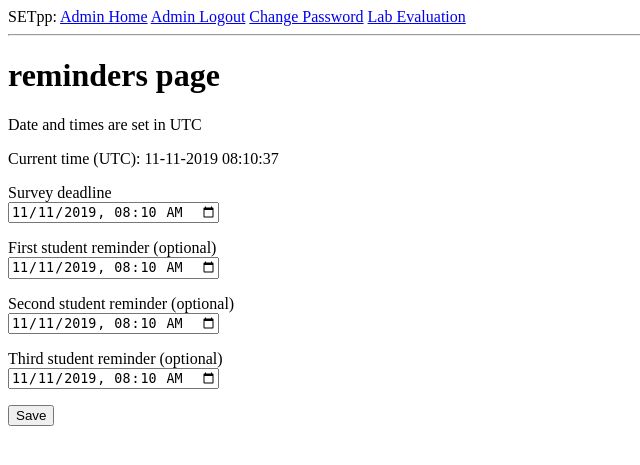
After one commit to ryanku98/SETpp, a Flask app: page /deadline in a window 1280 px wide. The commit adds this page. Shown: the top 465 px of the page, without its empty margins (0-640 px from the left). Run offline with Flask 2, Linux system fonts and the light colour scheme; the visitor is signed in with stand-in values (Sample User, id 1); some libraries are stand-ins or nearby versions.

Commit message:
Create structure for deadlines and reminders

```diff
--- a/app/forms.py
+++ b/app/forms.py
@@ -1,13 +1,40 @@
 from flask_wtf import FlaskForm
-from wtforms import FileField, StringField, PasswordField, BooleanField, SubmitField, IntegerField, RadioField, TextAreaField
+from wtforms import FileField, StringField, PasswordField, BooleanField, SubmitField, IntegerField, RadioField, TextAreaField #, DateTimeField
+from wtforms.ext.dateutil.fields import DateTimeField
 from wtforms.validators import DataRequired, Email, EqualTo, ValidationError
 from flask_wtf.file import FileRequired, FileAllowed
 from app.models import User
 from app.survey import studentExists
+# CHANGE WHEN FUNCTION IS MOVED:
+# from app.routes import is_valid_datetime
 
-class UploadForm(FlaskForm):
-    roster = FileField(validators=[FileRequired(), FileAllowed(['csv', 'xlsx', 'xls'], 'CSV/Excel files only!')])
-    submit = SubmitField('Upload')
+# TODO: move this to survey.py after data analysis feature is done
+# CHANGE in app.routes setDates?
+# CHANGE in app.forms DatesForm validation
+from datetime import datetime
+from dateutil.relativedelta import relativedelta
+def is_valid_datetime(dt1, dt2):
+    """Returns True if dt1 is strictly after dt2 - False otherwise"""
+    # at least one attribute of delta is positive iff dt1 is in fact after dt2 (non-positive attributes are 0)
+    # all attributes of delta are 0 iff dt1 is identical to dt2
+    # at least one attribute of delta is negative iff dt1 is before dt2 (non-negative attributes are 0)
+    delta = relativedelta(dt1, dt2)
+    # test for negativity in attributes:
+    # first assume invalid
+    # if hit positive value, set flag to True but continue to end
+    # if hit negative value, return False immediately and unconditionally
+    # if/when reached end, return flag (if all 0s, flag remains False)
+    validity = False
+    delta_attributes = [delta.years, delta.months, delta.weeks, delta.days, delta.hours, delta.minutes, delta.seconds, delta.microseconds]
+    # delta_attributes = [delta.years, delta.months, delta.weeks, delta.days, delta.hours, delta.minutes]
+    for attribute in delta_attributes:
+        # if positive
+        if attribute > 0:
+            validity = True
+        # if negative
+        elif attribute < 0:
+            return False
+    return validity
 
 class LoginForm(FlaskForm):
     email = StringField('Email', validators=[DataRequired()])
@@ -27,6 +54,7 @@ class RegistrationForm(FlaskForm):
     def validate_email(self, email):
         if User.query.count() != 0:
             raise ValidationError('An admin already exists for this system.')
+
 class ChangePasswordForm(FlaskForm):
     current_password = PasswordField('Current Password', validators=[DataRequired()])
     password = PasswordField('New Password', validators=[DataRequired()])
@@ -41,6 +69,26 @@ class ResetPasswordForm(FlaskForm):
 class RequestPasswordResetForm(FlaskForm):
     email = StringField('Email', validators=[DataRequired(), Email()])
     submit = SubmitField('Reset')
+
+class CreateSurveyForm(FlaskForm):
+    roster = FileField(validators=[FileRequired(), FileAllowed(['csv', 'xlsx', 'xls'], 'CSV/Excel files only!')])
+    submit = SubmitField('Create')
+
+class DatesForm(FlaskForm):
+    parse_kwargs = {'yearfirst': True, 'dayfirst': False}
+    display_format = '%m/%d/%Y %H:%M'
+    # used in dates.html for default value
+    default_format = '%Y-%m-%dT%H:%M'
+    deadline = DateTimeField('Survey deadline', parse_kwargs=parse_kwargs, display_format=display_format, validators=[DataRequired()])
+    reminder1 = DateTimeField('First student reminder (optional)', parse_kwargs=parse_kwargs, display_format=display_format)
+    reminder2 = DateTimeField('Second student reminder (optional)', parse_kwargs=parse_kwargs, display_format=display_format)
+    reminder3 = DateTimeField('Third student reminder (optional)', parse_kwargs=parse_kwargs, display_format=display_format)
+    submit = SubmitField('Save')
+
+    def validate_deadline(self, deadline):
+        # compare submitted deadline to current time
+        if not is_valid_datetime(self.deadline.data, datetime.utcnow()):
+            raise ValidationError('Invalid deadline: make sure to set a deadline after the current time')
 
 class SurveyForm(FlaskForm):
     # SUBMISSION VALIDATION
--- a/app/models.py
+++ b/app/models.py
@@ -2,11 +2,12 @@ from datetime import datetime
 from app import app, db, login
 from flask_login import UserMixin
 from werkzeug.security import generate_password_hash, check_password_hash
+from time import time
 import jwt
-from time import time
 
 # inherits from db.Model, a base class for all models in Flask-SQLAlchemy
 class User(UserMixin, db.Model):
+    """Defines the User database model - for this instance, at most 1 User should exist at any given time"""
     # defines fields as class variables, or instances of db.Column class, taking field type as an argument
     id = db.Column(db.Integer, primary_key=True)
     email = db.Column(db.String(120), index=True, unique=True)
@@ -31,11 +32,25 @@ class User(UserMixin, db.Model):
             return
         return User.query.get(id)
 
-
-
     def __repr__(self):
         return '<User {}>'.format(self.email)
 
 @login.user_loader
 def load_user(id):
     return User.query.get(int(id))
+
+class Deadline(db.Model):
+    """Defines the Deadline database model - for this instance, at most 1 Deadline should exist at any given time"""
+    id = db.Column(db.Integer, primary_key=True)
+    datetime = db.Column(db.DateTime, index=True, default=datetime.utcnow)
+
+    def __repr__(self):
+        return '<Deadline {}>'.format(self.datetime.strftime('%m/%d/%Y %H:%M'))
+
+class Reminder(db.Model):
+    """Defines the Reminder database model - for this application, at most 3 Reminders should exist at any given time"""
+    id = db.Column(db.Integer, primary_key=True)
+    datetime = db.Column(db.DateTime, index=True, default=datetime.utcnow)
+
+    def __repr__(self):
+        return '<Reminder {}>'.format(self.datetime.strftime('%m/%d/%Y %H:%M'))
--- a/app/routes.py
+++ b/app/routes.py
@@ -1,7 +1,11 @@
 from flask import render_template, flash, redirect, url_for, request
 from flask_login import current_user, login_user, logout_user, login_required
 from app import app, db
-from app.forms import UploadForm, LoginForm, RegistrationForm, ResetPasswordForm, RequestPasswordResetForm, ChangePasswordForm, SurveyForm
+from app.forms import LoginForm, RegistrationForm, ResetPasswordForm, RequestPasswordResetForm, ChangePasswordForm, CreateSurveyForm, DatesForm, SurveyForm
+# CHANGE WHEN FUNCTION IS MOVED:
+from app.forms import is_valid_datetime
+from datetime import datetime
+
 from app.models import User
 from app.survey import submitResult, roster_file, clearSurveySession, convertToCSV, studentExists
 from app.emails import send_password_reset_email, send_all_student_emails
@@ -104,12 +108,12 @@ def requestResetPassword():
         return redirect(url_for('login'))
     return render_template('requestPasswordReset.html', title='Reset Password', form=form)
 
-@app.route('/upload', methods=['GET', 'POST'])
-def upload():
+@app.route('/createsurvey', methods=['GET', 'POST'])
+def createSurvey():
     if not current_user.is_authenticated:
-        flash('Login to view admin page!')
+        flash('Login to create survey!')
         return redirect(url_for('login'))
-    form = UploadForm()
+    form = CreateSurveyForm()
     if form.validate_on_submit():
         # clear old roster and results
         clearSurveySession()
@@ -119,22 +123,30 @@ def upload():
         # convert to CSV if Excel file
         f_roster = convertToCSV(os.path.join('documents', filename))
         flash('File uploaded!')
-        return redirect(url_for('upload'))
-    return render_template('upload.html', form=form)
+        # TODO: set default survey deadline to a week from upload in case admin doesn't custom input deadline
+        # TODO: do we want default reminders?
+        return redirect(url_for('deadline'))
+    return render_template('createSurvey.html', form=form)
 
-@app.route('/startsurvey')
-@login_required
-def startSurvey():
-    flash('Survey session started')
-    send_all_student_emails()
-    return redirect(url_for('index'))
-
-@app.route('/sendreminder')
-@login_required
-def sendReminder():
-    flash('Email reminders sent')
-    send_all_student_emails()
-    return redirect(url_for('index'))
+@app.route('/deadline', methods=['GET', 'POST'])
+def setDates():
+    """Set survey deadline and optional student reminders for a survey session"""
+    if not current_user.is_authenticated:
+        flash('Login to set reminders!')
+        return redirect(url_for('login'))
+    # track time on page load for validation purposes
+    curr_time = datetime.utcnow()
+    form = DatesForm()
+    if form.validate_on_submit():
+        flash('Deadline set for ' + form.deadline.data.strftime(form.display_format))
+        if is_valid_datetime(form.reminder1.data, curr_time):
+            flash('Reminder 1 set for ' + form.reminder1.data.strftime(form.display_format))
+        if is_valid_datetime(form.reminder2.data, curr_time):
+            flash('Reminder 2 set for ' + form.reminder2.data.strftime(form.display_format))
+        if is_valid_datetime(form.reminder3.data, curr_time):
+            flash('Reminder 3 set for ' + form.reminder3.data.strftime(form.display_format))
+        return redirect(url_for('setDates'))
+    return render_template('dates.html', form=form, time=curr_time)
 
 @app.route('/survey', methods=['GET', 'POST'])
 def survey():
@@ -143,8 +155,8 @@ def survey():
         s_id = request.args.get('s')
         c_id = request.args.get('c')
         # pre-fill student ID and course # if valid (avoids accidental tampering)
-        # also avoids false presumption by user that prefilled data must be accurate
-        if studentExists(s_id, c_id):
+        # also avoids false presumption by user that prefilled data MUST be accurate
+        if s_id and c_id and studentExists(s_id, c_id):
             form.student_id.data = s_id
             form.course_id.data = c_id
     if form.validate_on_submit():
--- /dev/null
+++ b/app/templates/dates.html
@@ -0,0 +1,34 @@
+{% extends "base.html" %}
+
+{% block content %}
+<h1>reminders page</h1>
+<p>Date and times are set in UTC</p>
+<p>Current time (UTC): {{ time.strftime('%m-%d-%Y %H:%M:%S') }}</p>
+<form action="" method="post" enctype="multipart/form-data" novalidate>
+  {{ form.hidden_tag() }}
+  {# NOTE: type="datetime-local" is not recognized by Safari on MAC OSX, but is recognized by Safari on iOS :/ #}
+  <p>
+    {{ form.deadline.label }}<br>
+    {{ form.deadline(type="datetime-local", value=time.strftime(form.default_format)) }}<br>
+    {% for error in form.deadline.errors %}<span style="color: red;">[{{ error }}]</span>{% endfor %}
+  </p>
+  <p>
+    {{ form.reminder1.label }}<br>
+    {{ form.reminder1(type="datetime-local", value=time.strftime(form.default_format)) }}<br>
+    {% for error in form.reminder1.errors %}<span style="color: red;">[{{ error }}]</span>{% endfor %}
+  </p>
+  <p>
+    {{ form.reminder2.label }}<br>
+    {{ form.reminder2(type="datetime-local", value=time.strftime(form.default_format)) }}<br>
+    {% for error in form.reminder2.errors %}<span style="color: red;">[{{ error }}]</span>{% endfor %}
+  </p>
+  <p>
+    {{ form.reminder3.label }}<br>
+    {{ form.reminder3(type="datetime-local", value=time.strftime(form.default_format)) }}<br>
+    {% for error in form.reminder3.errors %}<span style="color: red;">[{{ error }}]</span>{% endfor %}
+  </p>
+  <p>
+    {{ form.submit() }}
+  </p>
+</form>
+{% endblock %}
--- a/app/templates/index.html
+++ b/app/templates/index.html
@@ -2,8 +2,6 @@
 
 {% block content %}
 <h1>home page here</h1>
-<a href="{{ url_for('startSurvey') }}">Start survey session</a>
-<a href="{{ url_for('sendReminder') }}">Send reminder</a>
-<a href="{{ url_for('upload') }}">Upload roster</a>
+<a href="{{ url_for('createSurvey') }}">Create new survey session</a>
 <p>Clicking "start survey session" sends out emails to students on the roster</p>
 {% endblock %}
```
Also changed, not shown: app/templates/createSurvey.html (added, +16 -0 lines), app/templates/upload.html (deleted, +0 -14 lines).
